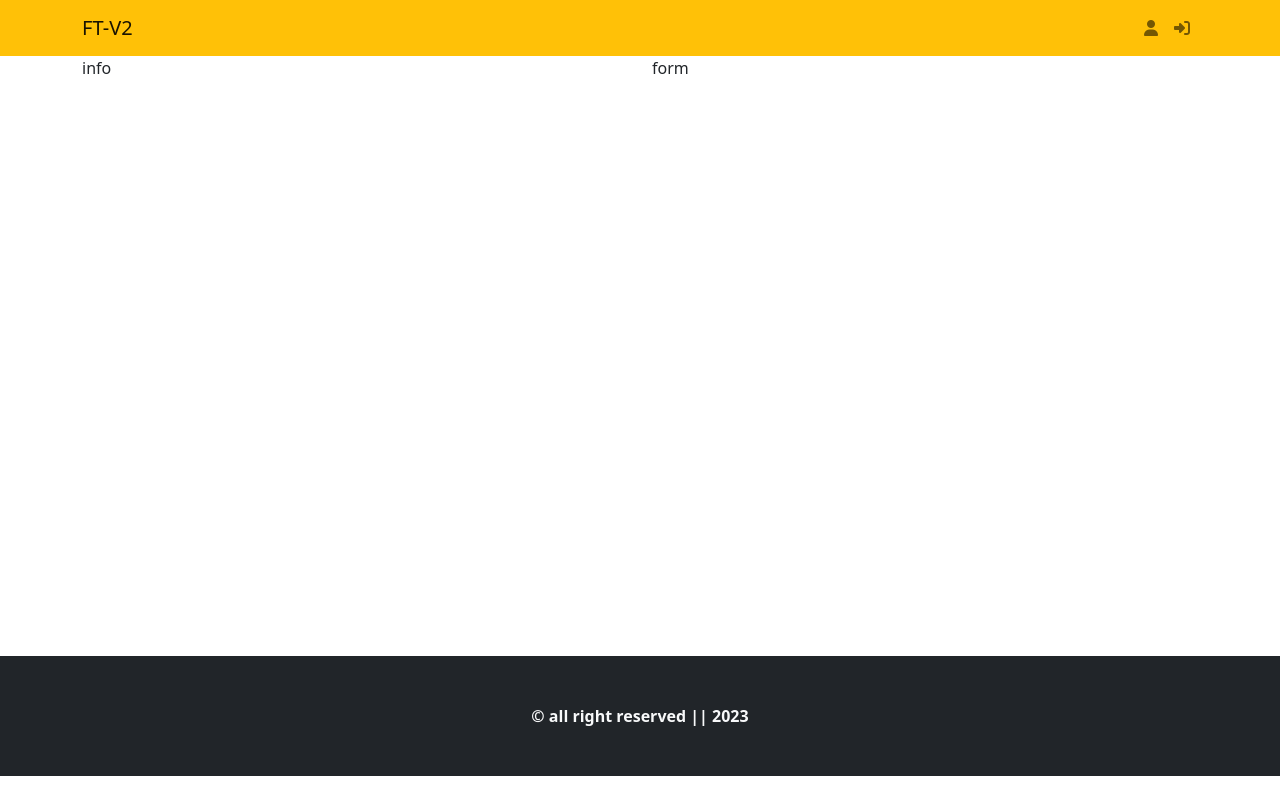
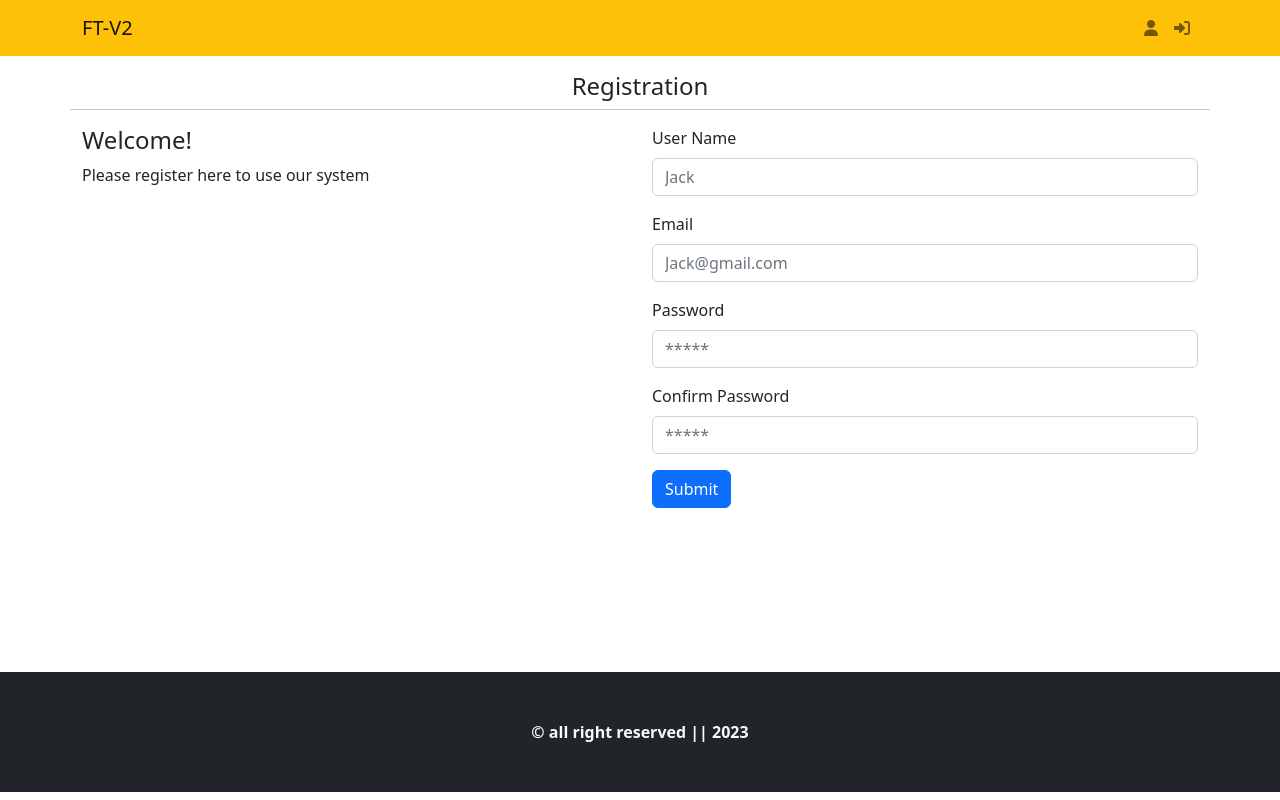
Before and after one commit to Emprcode/ft-v2, a React (Create React App) app: page /register in a window 1280 px wide. Built offline with nearby package versions, Linux system fonts and the light colour scheme.

Commit message:
register page creating

```diff
--- /dev/null
+++ b/src/components/formComponents/FormComponents.js
@@ -0,0 +1,12 @@
+import React from 'react'
+import { Form } from 'react-bootstrap'
+
+export const FormComponents = ({label, ...rest}) => {
+  return (
+    <Form.Group className="mb-3" >
+    <Form.Label>{label}</Form.Label>
+    <Form.Control{ ...rest}/>
+
+  </Form.Group>
+  )
+}
--- a/src/pages/Register.js
+++ b/src/pages/Register.js
@@ -1,18 +1,65 @@
-import React from 'react'
-import { MainLayout } from '../components/layout/MainLayout'
-import {Row, Col, Container} from 'react-bootstrap'
+import React from "react";
+import { MainLayout } from "../components/layout/MainLayout";
+import { Row, Col, Container, Form, Button } from "react-bootstrap";
+import { FormComponents } from "../components/formComponents/FormComponents";
 
 const Register = () => {
+  const inputs = [
+    {
+      name: "username",
+      type: "text",
+      label: "User Name",
+      placeholder: "Jack",
+      required: true,
+    },
+    {
+      email: "email",
+      type: "email",
+      label: "Email",
+      placeholder: "Jack@gmail.com",
+      required: true,
+    },
+    {
+      name: "password",
+      type: "password",
+      label: "Password",
+      placeholder: "*****",
+      required: true,
+    },
+    {
+      name: "confirmPassword",
+      type: "password",
+      label: "Confirm Password",
+      placeholder: "*****",
+      required: true,
+    },
+  ];
   return (
     <MainLayout>
-        <Container>
-        <Row>
-            <Col className='info'> info</Col>
-            <Col className=''> form</Col>
+      <Container>
+        <Row className="mt-3">
+          <h4 className="text-center"> Registration</h4>
+          <hr />
+          <Col className="info ">
+            <h4> Welcome!</h4>
+
+            <p> Please register here to use our system </p>
+          </Col>
+          <Col className="">
+            <Form>
+              {inputs.map((item, i) => (
+                <FormComponents key={i} {...item} />
+              ))}
+
+              <Button variant="primary" type="submit">
+                Submit
+              </Button>
+            </Form>
+          </Col>
         </Row>
-        </Container>
+      </Container>
     </MainLayout>
-  )
-}
+  );
+};
 
-export default Register
+export default Register;
```
